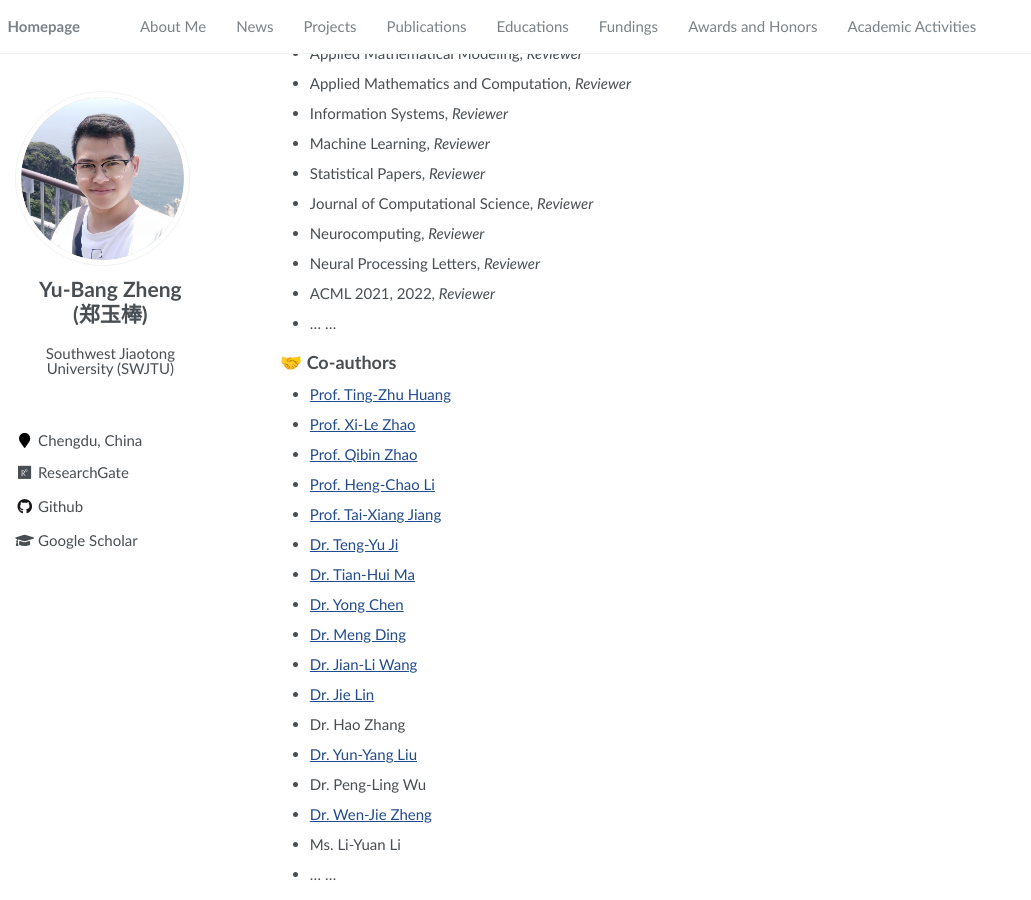
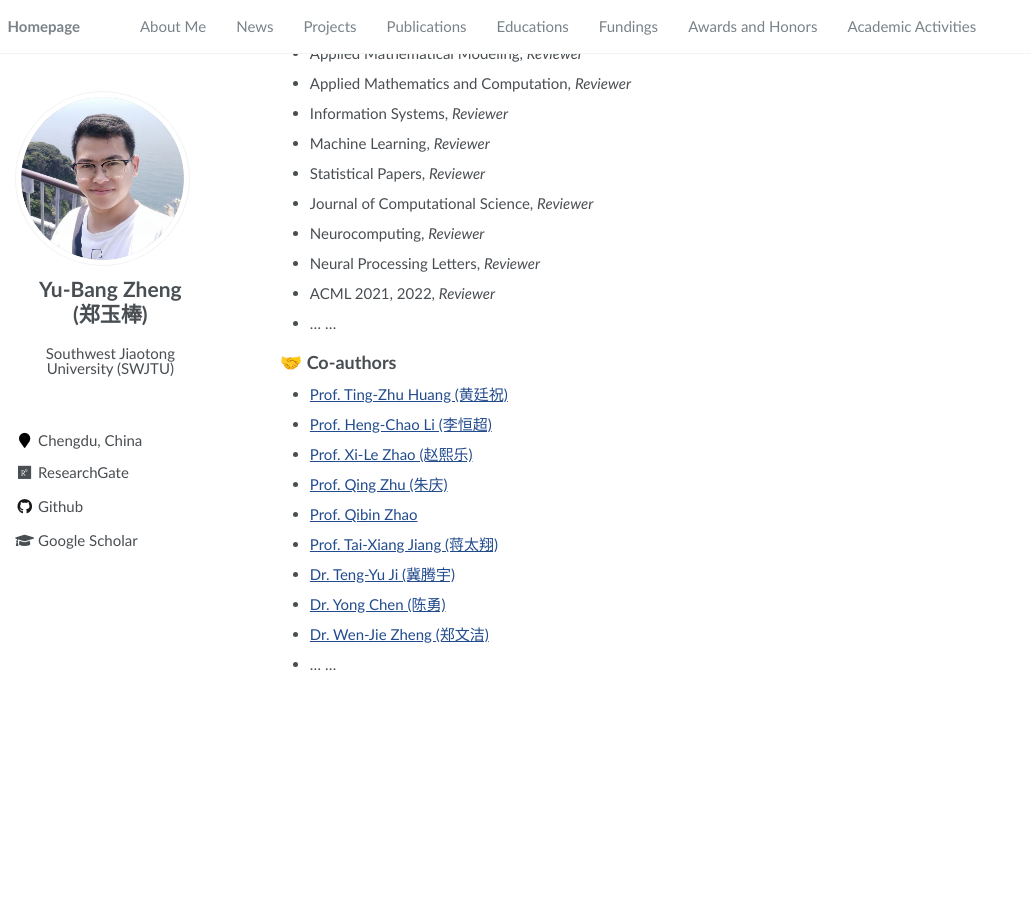
Before and after one commit to YuBangZheng/yubangzheng.github.io, a Jekyll site: the page built from pages/about.md, in a window 1280 px wide and 900 px high, scrolled down 4764 px. Shown: the whole window, without its empty margins (0-1031 px from the left). Built offline with Jekyll 4.4.1, drawn with Linux system fonts in a browser that asks for light colours; a script that is not in the unit is left out; after the commit the page ends 5454 px from its top, so only the background shows below that.

Commit message:
Update about.md

```diff
--- a/pages/about.md
+++ b/pages/about.md
@@ -231,22 +231,15 @@ My current interests include high-dimensional image processing, machine learning
 
 ## 🤝 Co-authors
 
--  [Prof. Ting-Zhu Huang](http://www.math.uestc.edu.cn/info/1081/2041.htm)
--  [Prof. Xi-Le Zhao](https://zhaoxile.github.io/)
+-  [Prof. Ting-Zhu Huang (黄廷祝)](http://www.math.uestc.edu.cn/info/1081/2041.htm)
+-  [Prof. Heng-Chao Li (李恒超)](https://faculty.swjtu.edu.cn/lihengchao/zh_CN/index.htm)
+-  [Prof. Xi-Le Zhao (赵熙乐)](https://zhaoxile.github.io/)
+-  [Prof. Qing Zhu (朱庆)](https://faculty.swjtu.edu.cn/zhuqing/zh_CN/index.htm)
 -  [Prof. Qibin Zhao](https://qibinzhao.github.io)
--  [Prof. Heng-Chao Li](https://www.researchgate.net/profile/Heng-Chao-Li)
--  [Prof. Tai-Xiang Jiang](https://taixiangjiang.github.io)
--  [Dr. Teng-Yu Ji](https://teacher.nwpu.edu.cn/tengyuji.html)
--  [Dr. Tian-Hui Ma](https://dblp.org/pid/173/2719.html)
--  [Dr. Yong Chen](https://chenyong1993.github.io/yongchen.github.io/)
--  [Dr. Meng Ding](https://mengding56.github.io)
--  [Dr. Jian-Li Wang](https://wangjianli123.github.io/)
--  [Dr. Jie Lin](https://jielin96.github.io/)
--  Dr. Hao Zhang
--  [Dr. Yun-Yang Liu](https://yun-yangliu.github.io/)
--  Dr. Peng-Ling Wu
--  [Dr. Wen-Jie Zheng](https://wjz1355.github.io)
--  Ms. Li-Yuan Li
+-  [Prof. Tai-Xiang Jiang (蒋太翔)](https://taixiangjiang.github.io)
+-  [Dr. Teng-Yu Ji (冀腾宇)](https://teacher.nwpu.edu.cn/tengyuji.html)
+-  [Dr. Yong Chen (陈勇)](https://chenyong1993.github.io/yongchen.github.io/)
+-  [Dr. Wen-Jie Zheng (郑文洁)](https://wjz1355.github.io)
 -  ... ...
 
 <script type="text/javascript" src="//rf.revolvermaps.com/0/0/8.js?i=5walv8lpuh8&amp;m=0&amp;c=ff0000&amp;cr1=ffffff&amp;f=arial&amp;l=33" async="async"></script>
```
